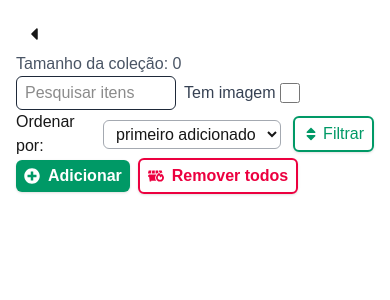
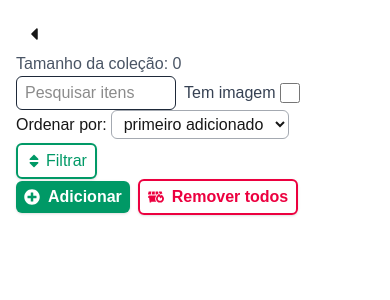
Before and after one commit to gab-souza-martins/digital-collection, a Next.js app: page /colecao/1 in a window 390 px wide. Shown: the top 300 px of the page. Built offline with nearby package versions, Linux system fonts and the light colour scheme.

Commit message:
Sort.tsx agora tem melhor responsividade em telas menores

```diff
--- a/src/app/Components/Sort.tsx
+++ b/src/app/Components/Sort.tsx
@@ -14,7 +14,7 @@ const Sort: React.FC<SortProps> = ({ sort }) => {
 
    return (
       <div>
-         <form className="flex items-center gap-3">
+         <form className="flex flex-col items-start gap-1 xs:flex-row xs:items-center xs:gap-3">
             <div className="flex items-center gap-1">
                <label htmlFor="sortSelect">Ordenar por:</label>
                <select
--- a/src/app/page.tsx
+++ b/src/app/page.tsx
@@ -204,7 +204,6 @@ const Home = () => {
             textSearch={handleTextSearch}
             imageFilter={handleImageFilter}
          />
-
          <Sort sort={handleSort} />
 
          <div className="flex items-center gap-2">
@@ -213,8 +212,6 @@ const Home = () => {
                openRemoveAll={handleOpenConfirmRemoveAllCollections}
             />
          </div>
-
-         <br />
 
          <div className="grid grid-cols-1 sm:grid-cols-2 lg:grid-cols-3 xl:grid-cols-4 gap-4 justify-items-center">
             {viewedCollections.map((collection) => (
```
